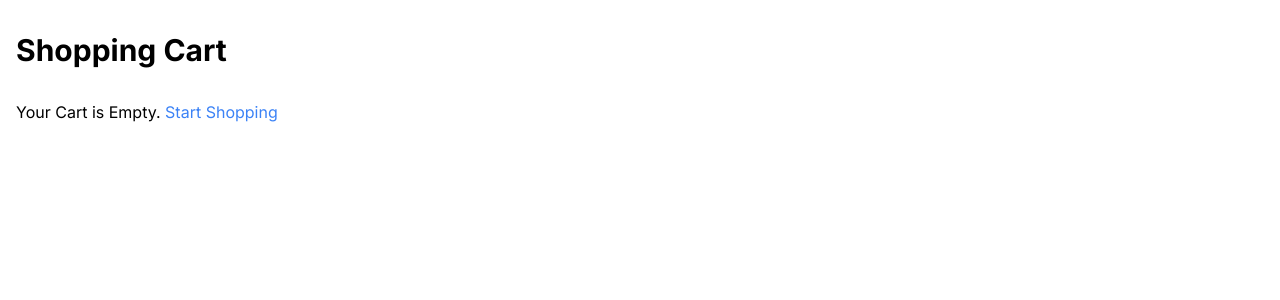
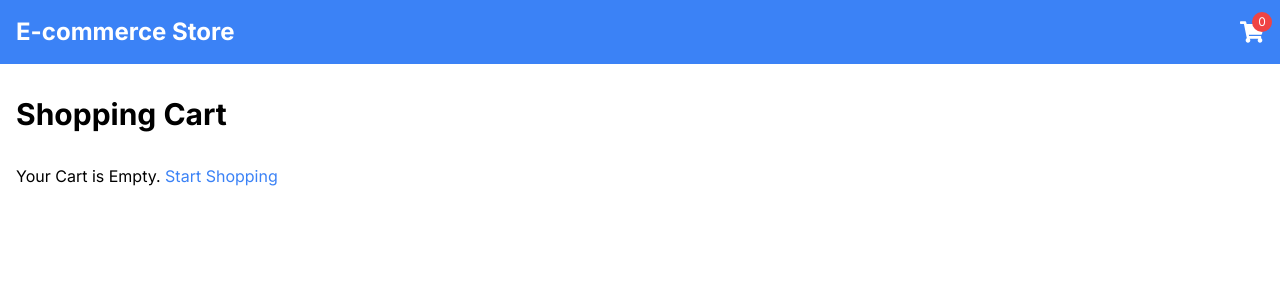
Before and after one commit to amlanxbghn/Shopping-Cart----profile.fyi-Assignment, a Next.js app: page /cart in a window 1280 px wide. Shown: the top 300 px of the page. Built offline with nearby package versions, Linux system fonts and the light colour scheme.

Commit message:
Cart Counter

```diff
--- a/src/app/layout.js
+++ b/src/app/layout.js
@@ -1,21 +1,31 @@
-import { Inter } from "next/font/google";
-import "./globals.css";
-import { CartProvider } from "@/context/CartContext";
+import './globals.css';
+import { Inter } from 'next/font/google';
+import Link from 'next/link';
+import { CartProvider } from '../context/CartContext';
+import CartIcon from '../components/CartIcon';
 
-const inter = Inter({ subsets: ["latin"] });
+const inter = Inter({ subsets: ['latin'] });
 
 export const metadata = {
-  title: "Create Next App",
-  description: "Generated by create next app",
+  title: 'E-commerce Shopping Cart',
+  description: 'A simple e-commerce shopping cart application',
 };
 
 export default function RootLayout({ children }) {
   return (
     <html lang="en">
       <body className={inter.className}>
-      <CartProvider>
-        {children}
-      </CartProvider>
+        <CartProvider>
+          <header className="bg-blue-500 text-white p-4">
+            <div className="container mx-auto flex justify-between items-center">
+              <Link href="/" className="text-2xl font-bold">
+                E-commerce Store
+              </Link>
+              <CartIcon />
+            </div>
+          </header>
+          {children}
+        </CartProvider>
       </body>
     </html>
   );
--- /dev/null
+++ b/src/components/CartIcon.jsx
@@ -0,0 +1,22 @@
+'use client';
+
+import Link from 'next/link';
+import { FaShoppingCart } from 'react-icons/fa';
+import { useCart } from '../context/CartContext';
+
+const CartIcon = () => {
+  const { getTotalItems } = useCart();
+
+  return (
+    <Link href="/cart" className="flex items-center">
+      <div className="relative">
+        <FaShoppingCart className="text-2xl" />
+        <span className="absolute -top-2 -right-2 bg-red-500 text-white rounded-full w-5 h-5 flex items-center justify-center text-xs">
+          {getTotalItems()}
+        </span>
+      </div>
+    </Link>
+  );
+};
+
+export default CartIcon;
--- a/src/context/CartContext.jsx
+++ b/src/context/CartContext.jsx
@@ -45,8 +45,12 @@ export const CartProvider = ({ children }) => {
     setCart((prevCart) => prevCart.filter((item) => item.id !== id));
   };
 
+  const getTotalItems = () => {
+    return cart.reduce((total, item) => total + item.quantity, 0);
+  };
+
   return (
-    <CartContext.Provider value={{ cart, addToCart, updateQuantity, removeItem }}>
+    <CartContext.Provider value={{ cart, addToCart, updateQuantity, removeItem, getTotalItems }}>
       {children}
     </CartContext.Provider>
   );
```
